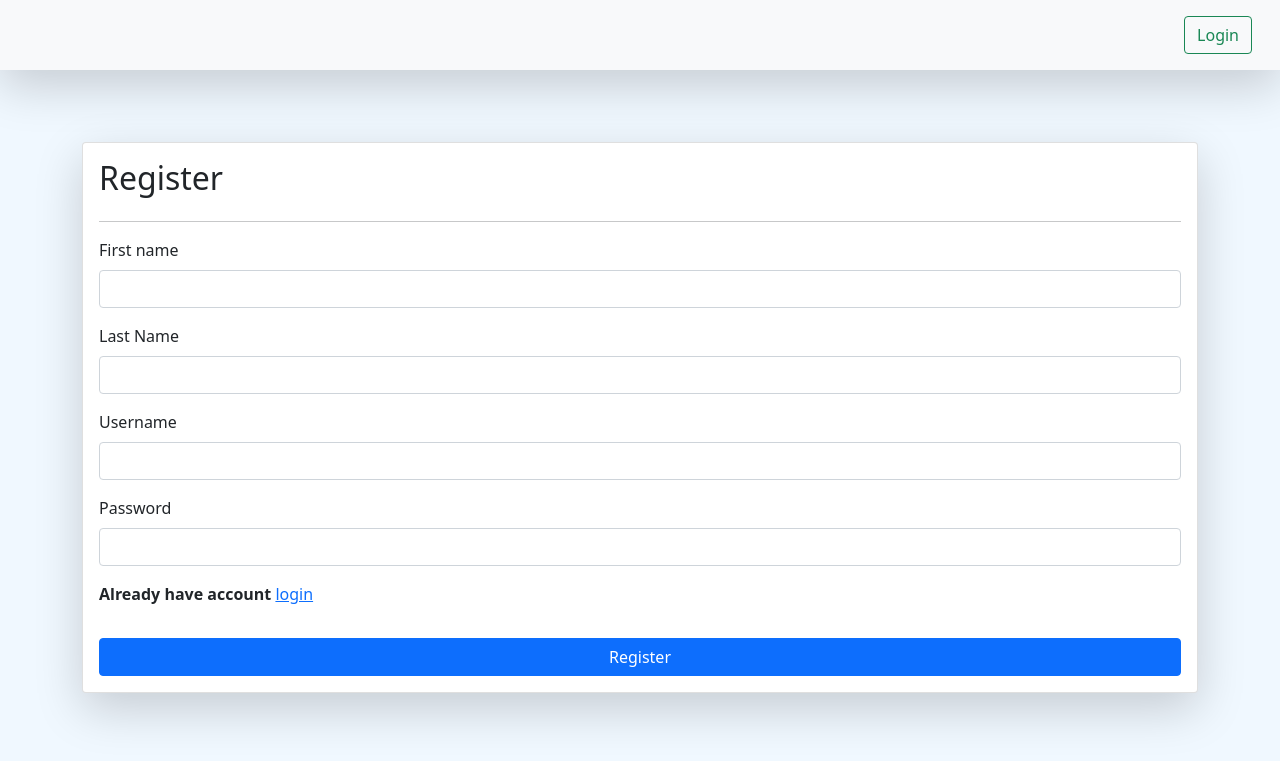
After one commit to PranitRout07/Revising-python-concepts, a Django app: page /register/ in a window 1280 px wide. The commit adds this page. Shown: the top 761 px of the page. Run offline with Django 5.2, Linux system fonts and the light colour scheme.

Commit message:
added search,register,login and logout feature

```diff
--- a/practicing-django/core/core/urls.py
+++ b/practicing-django/core/core/urls.py
@@ -32,7 +32,10 @@ urlpatterns = [
     path('about/',about),
     path('receipes/',receipes),
     path('delete-receipe/<id>/',delete_receipes),
-    path('update-receipe/<id>/',update_receipes)
+    path('update-receipe/<id>/',update_receipes),
+    path('login/',login_page),
+    path('register/',register_page),
+    path('logout/',logout_page)
 ]
 
 if settings.DEBUG:
--- a/practicing-django/core/home/templates/base.html
+++ b/practicing-django/core/home/templates/base.html
@@ -17,6 +17,22 @@
     </style>
 </head>
 <body>
+    <nav class="p-3 navbar navbar-light bg-light shadow-lg">
+        <div class="container-fluid">
+            {% if request.user.is_authenticated %}
+          <form class="d-flex">
+            <input name="search" type="text" class="form-control me-2" placeholder="Search" aria-label="Search">
+            <button class="btn btn-outline-success" type="submit">Search</button>
+          </form>
+          <a class="btn btn-outline-success" href="/logout/" type="submit">Logout</a>
+          {% else %}
+          <div class="d-flex ms-auto">
+            <a class="btn btn-outline-success" href="/login/" type="submit">Login</a>
+        </div>
+          {% endif %}
+        </div>
+      </nav>
+      <br>
     {% block start %}
 
     {%endblock %}
--- a/practicing-django/core/vege/models.py
+++ b/practicing-django/core/vege/models.py
@@ -1,8 +1,9 @@
 from django.db import models
-
+from django.contrib.auth.models import User
 # Create your models here.
 
 class Receipe(models.Model):
+    user = models.ForeignKey(User,on_delete=models.SET_NULL,null=True,blank=True)
     name = models.CharField(max_length=100)
     description = models.TextField()
     image = models.ImageField(upload_to="receipes")
--- a/practicing-django/core/vege/templates/receipes.html
+++ b/practicing-django/core/vege/templates/receipes.html
@@ -2,6 +2,7 @@
 {% block start %}
 
 <div class="container mt-5">  <!-- entype is there as it allows to upload an image from frontend to backend-->
+
 <form class="col 6 mx-auto card p-3 shadow-lg" method="post" enctype="multipart/form-data">
     {% csrf_token %}  <!-- this has to written to avoid cors error-->
     <h2>Add Receipe</h2>
@@ -20,6 +21,8 @@
     </div>
     <button type="submit" class="btn btn-primary">Add Receipe</button>
   </form>
+  <hr>
+
 </div>
 <div class="container mt-5">
   <div class="row">
--- /dev/null
+++ b/practicing-django/core/vege/templates/register.html
@@ -0,0 +1,41 @@
+{% extends "base.html" %}
+{% block start %}
+
+<div class="container mt-5">  <!-- entype is there as it allows to upload an image from frontend to backend-->
+<form class="col 6 mx-auto card p-3 shadow-lg" method="post" enctype="multipart/form-data">
+    {% csrf_token %}  <!-- this has to written to avoid cors error-->
+    <h2>Register</h2>
+    <hr>
+    {% if messages %}
+    <div class="alert alert-primary" role="alert">
+        {% for message in messages %}
+        {{message}}
+        {% endfor %}
+    </div>
+    {% endif %}
+
+    <div class="mb-3">
+        <label for="first_name" class="form-label">First name</label>
+        <input name="first_name" type="text" class="form-control" required>
+      </div>
+    <div class="mb-3">
+        <label for="last_name" class="form-label">Last Name</label>
+        <input name="last_name" type="text" class="form-control" required>
+      </div>
+    <div class="mb-3">
+      <label for="Username" class="form-label">Username</label>
+      <input name="username" type="text" class="form-control" required>
+    </div>
+    <div class="mb-3">
+        <label for="Password" class="form-label">Password</label>
+        <input name="password" type="password" class="form-control" required>
+    </div>
+    <div class="mb-3">
+        <p><b>Already have account </b> <a href="/login/">login</a></p>
+    </div>
+
+    <button type="submit" class="btn btn-primary">Register</button>
+  </form>
+
+
+{% endblock %}
--- a/practicing-django/core/vege/views.py
+++ b/practicing-django/core/vege/views.py
@@ -1,7 +1,12 @@
 from django.shortcuts import render,redirect
 from .models import *
+from django.contrib.auth.models import User
+from django.contrib import messages
+from django.contrib.auth import authenticate,login,logout
+from django.contrib.auth.decorators import login_required
 
 # Create your views here.
+@login_required(login_url="/login/")
 def receipes(request):
     if request.method == "POST":
         data = request.POST
@@ -18,15 +23,20 @@ def receipes(request):
 
         return redirect("/receipes")
 
+
     allreceipes = Receipe.objects.all()
+    if request.GET.get('search'):
+        print(request.GET.get('search'))
+        allreceipes = allreceipes.filter(name__icontains = request.GET.get('search'))
     context = {'allreceipes': allreceipes}
 
     return render(request,"receipes.html",context)
+@login_required(login_url="/login/")
 def delete_receipes(request,id):
 
     Receipe.objects.get(id=id).delete()
     return redirect("/receipes")
-
+@login_required(login_url="/login/")
 def update_receipes(request,id):
     querryResult = Receipe.objects.get(id=id)
 
@@ -45,3 +55,47 @@ def update_receipes(request,id):
         querryResult.save()
         return redirect("/receipes")
     return render(request,"update_receipe.html",context)
+
+
+# LOGIN AND REGISTER
+
+def login_page(request):
+    if request.method == "POST":
+        username = request.POST.get('username')
+        password = request.POST.get('password')
+        print(username,password,"details of login")
+        if not User.objects.filter(username = username).exists():
+            messages.info(request,"Username doesn't exists!")
+            return redirect('/login/')
+        user = authenticate(username=username,password=password)
+        if user is None:
+            messages.info(request,'Invalid credentials!')
+            return redirect('/login/')
+        else:
+            login(request,user)
+            return redirect('/receipes/')
+    return render(request,"login.html")
+def register_page(request):
+    if request.method == "POST":
+        first_name = request.POST.get('first_name')
+        last_name = request.POST.get('last_name')
+        username = request.POST.get('username')
+        password = request.POST.get('password')
+
+        user = User.objects.filter(username = username)
+        if user.exists():
+            messages.info(request,'Username is taken!')
+            return redirect('/register/')
+        user = User.objects.create(
+            first_name = first_name,
+            last_name = last_name,
+            username = username
+        )
+        user.set_password(password)  #if directly passed then it will not encrypt so thats why it is formed like this outside of the User block
+        user.save()
+        messages.info(request,"Account created successfully!")
+        return redirect("/register/")
+    return render(request,"register.html")
+def logout_page(request):
+    logout(request)
+    return redirect("/login/")
```
Also changed, not shown: practicing-django/core/vege/templates/login.html (added, +32 -0 lines), practicing-django/core/db.sqlite3, practicing-django/core/vege/migrations/0004_receipe_user.py (added).
